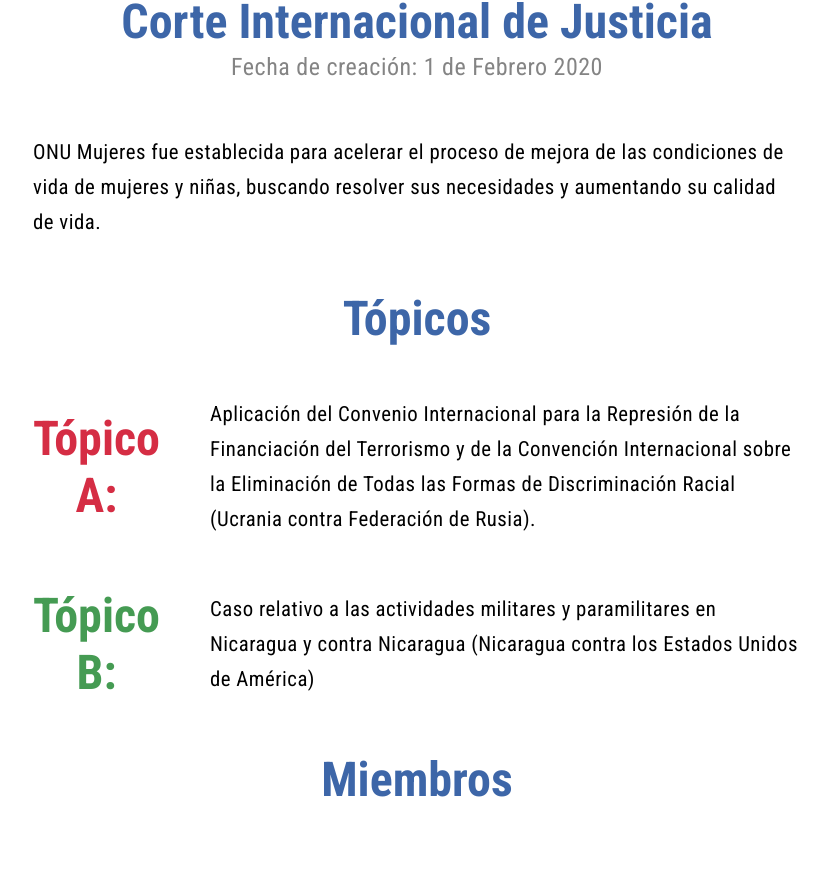
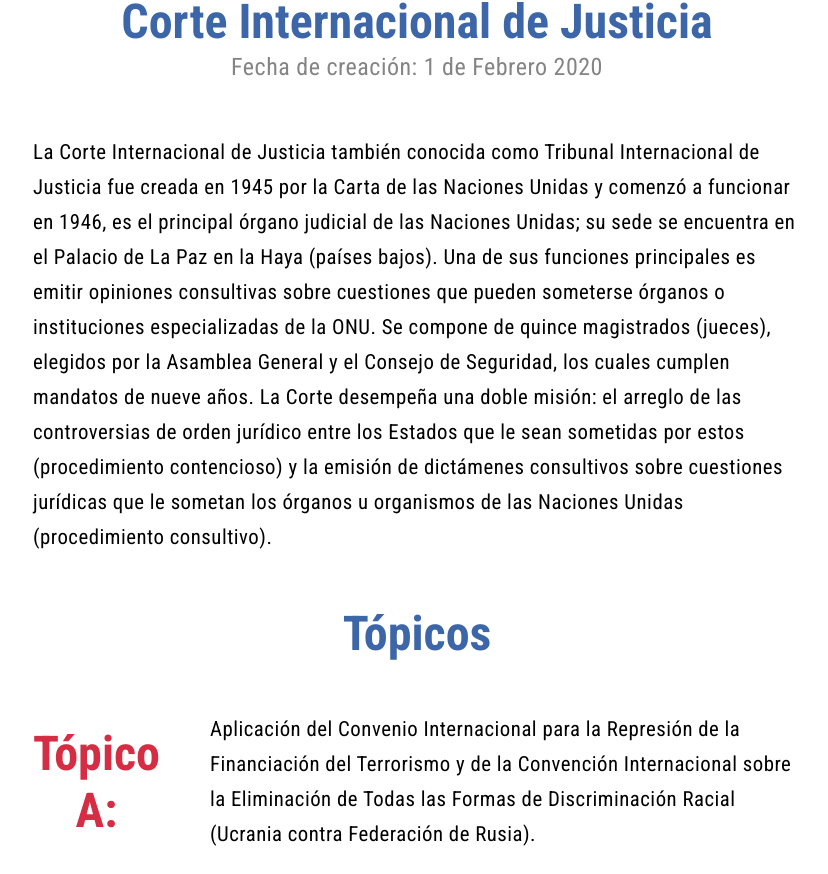
Before and after one commit to aztecmun/aztecmun-2021, a Next.js app: page /comites/corte-internacional in a window 1280 px wide. Shown: the part 832-1706 px from the top of the page, without its empty margins (223-1051 px from the left). Built offline with nearby package versions, Linux system fonts and the light colour scheme.

Commit message:
fixing committees

```diff
--- a/pages/comites/corte-internacional.js
+++ b/pages/comites/corte-internacional.js
@@ -52,9 +52,7 @@ export default function corteInernacional() {
         </div>
 
         <motion.p className="content__main" layoutId="content">
-          ONU Mujeres fue establecida para acelerar el proceso de mejora de las
-          condiciones de vida de mujeres y niñas, buscando resolver sus
-          necesidades y aumentando su calidad de vida.
+          La Corte Internacional de Justicia también conocida como Tribunal Internacional de Justicia fue creada en 1945 por la Carta de las Naciones Unidas y comenzó a funcionar en 1946, es el principal órgano judicial de las Naciones Unidas; su sede se encuentra en el Palacio de La Paz en la Haya (países bajos). Una de sus funciones principales es emitir opiniones consultivas sobre cuestiones que pueden someterse órganos o instituciones especializadas de la ONU. Se compone de quince magistrados (jueces), elegidos por la Asamblea General y el Consejo de Seguridad, los cuales cumplen mandatos de nueve años. La Corte desempeña una doble misión: el arreglo de las controversias de orden jurídico entre los Estados que le sean sometidas por estos (procedimiento contencioso) y la emisión de dictámenes consultivos sobre cuestiones jurídicas que le sometan los órganos u organismos de las Naciones Unidas (procedimiento consultivo).
         </motion.p>
 
         <div className="content__topics">
--- a/styles/pages/committeesElements.js
+++ b/styles/pages/committeesElements.js
@@ -197,14 +197,18 @@ export const ComContainer = styled(motion.div)`
           color: ${props => props.theme.c_white};
 
           position: absolute;
-          right: -500%;
+          right: -80px;
           top: -15px;
+          z-index: 2;
+
+          display: flex;
+          justify-content: center;
+          align-items: center;
 
           height: auto;
-          width: auto;
+          width: 75px;
 
-          padding: 5px;
-          margin-left: -50%;
+          padding: 5px 0;
 
           opacity: 0;
           border: none;
@@ -217,6 +221,8 @@ export const ComContainer = styled(motion.div)`
 
   @media (max-width: 768px){
     min-height: fit-content;
+
+    padding-bottom: 50px;
 
     .content{
       width: 90%;
@@ -232,7 +238,6 @@ export const ComContainer = styled(motion.div)`
         height: auto;
 
         background: none;
-
     }
 
     &__dots{
```
